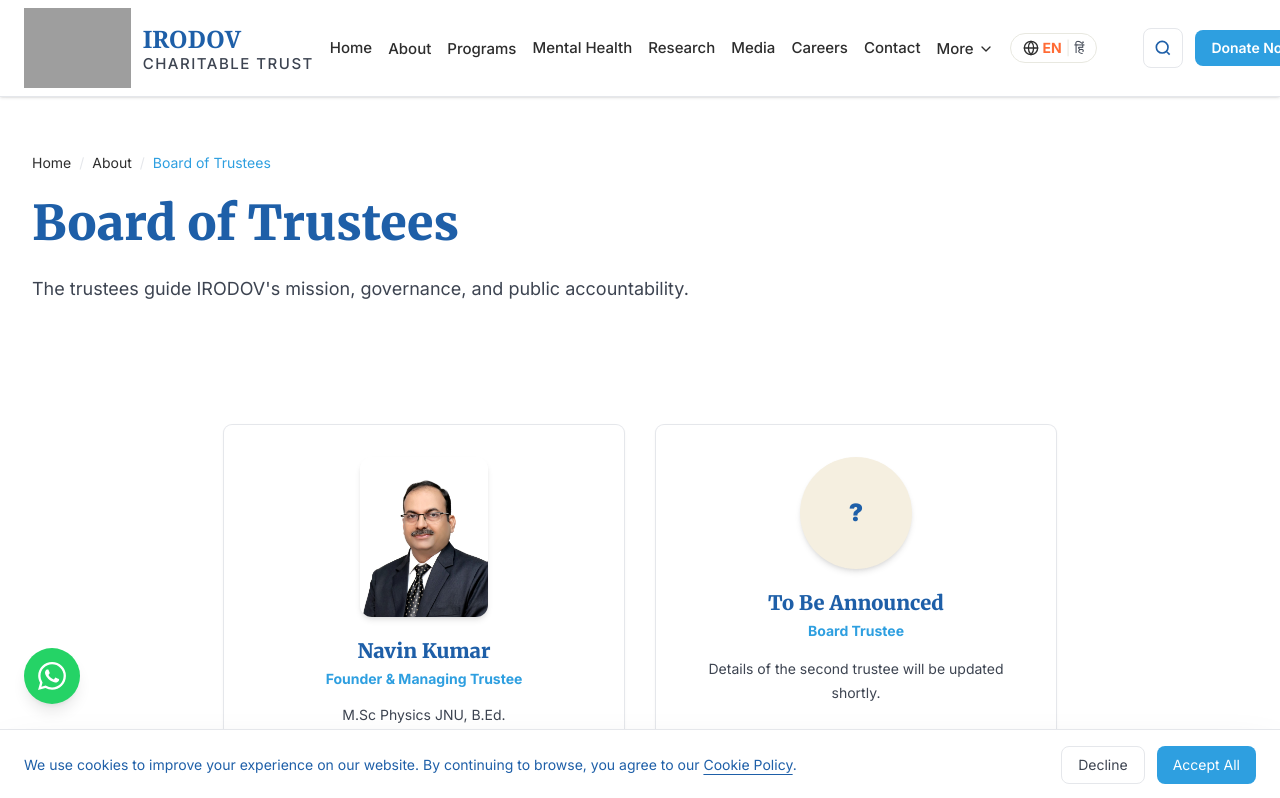
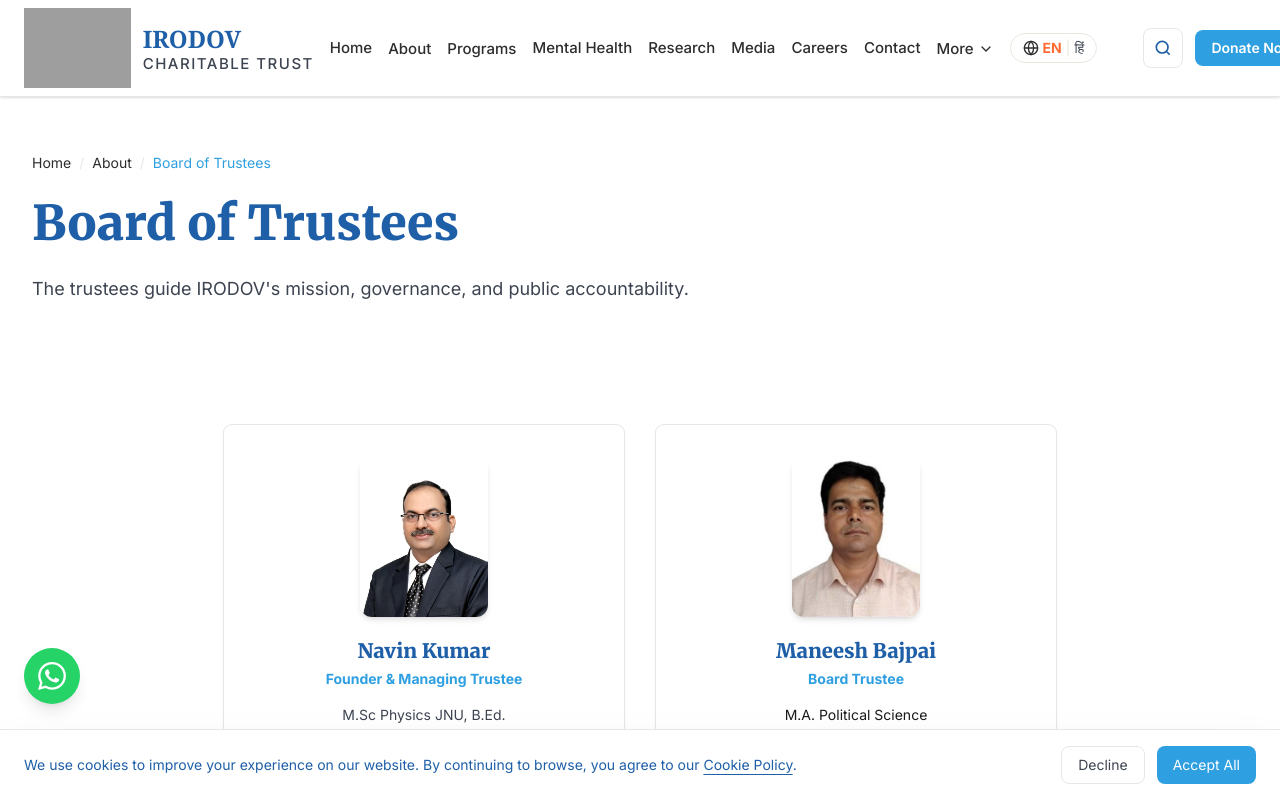
Before and after one commit to Rishabh-Rishilya/IrodovCharitableTrust, a Next.js app: page /about/trustees in a window 1280 px wide. Shown: the top 798 px of the page. Built offline with nearby package versions, Linux system fonts and the light colour scheme; grey boxes are pictures that could not be loaded.

Commit message:
Added About Trustee2

```diff
--- a/app/about/trustees/page.tsx
+++ b/app/about/trustees/page.tsx
@@ -29,14 +29,19 @@ export default function TrusteesPage() {
 
         {/* Trustee 2 - To be announced */}
         <article className="rounded-lg bg-white p-8 text-center shadow-sm ring-1 ring-border">
-          <div className="mx-auto grid h-28 w-28 place-items-center rounded-full bg-[#F5EFE0] text-2xl font-black text-primary shadow-md">
-            ?
-          </div>
-          <h2 className="mt-5 font-display text-xl font-black text-primary">To Be Announced</h2>
+          <Image
+            src="/Trustee2.jpeg"
+            alt="Maneesh Bajpai"
+            width={120}
+            height={120}
+            className="mx-auto h-40 w-32 rounded-xl object-cover object-top shadow-md"
+          />
+          <h2 className="mt-5 font-display text-xl font-black text-primary">Maneesh Bajpai</h2>
           <p className="mt-1 text-sm font-bold text-accent">Board Trustee</p>
-          <p className="mt-4 text-sm leading-6 text-[#3D4451]">
-            Details of the second trustee will be updated shortly.
-          </p>
+          <ul className="mt-4 space-y-1 text-sm text-muted">
+            <li>M.A. Political Science</li>
+            <li>Kanpur University</li>
+          </ul>
         </article>
 
       </section>
```
Also changed, not shown: public/Trustee2.jpeg (added).
